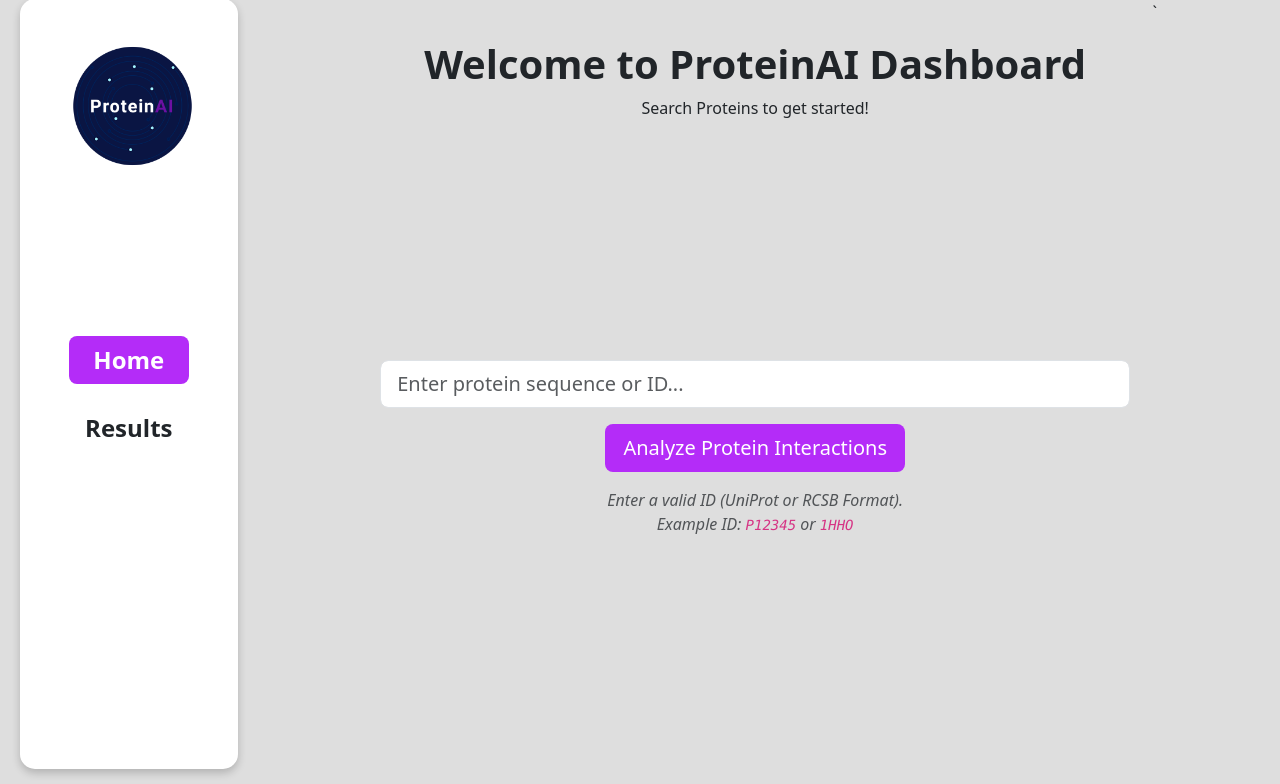
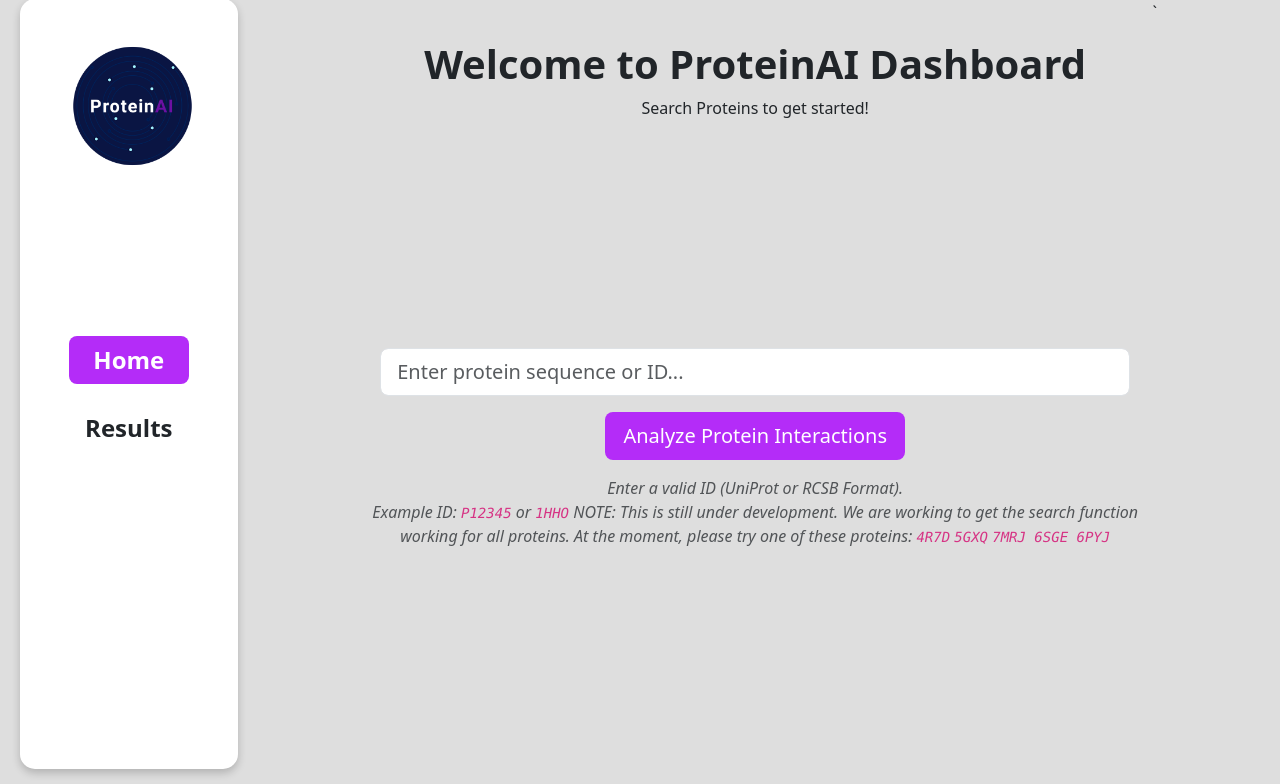
Before and after one commit to Oscar11800/Hacklytics2025, a Django app: template cogito/cogito/templates/base.html in a window 1280 px wide. Shown: the part 16-800 px from the top of the page. Run offline with Django 5.2, Linux system fonts and the light colour scheme; the template is opened without the code that fills it, so the values that code supplies are empty; some libraries are stand-ins or nearby versions.

Commit message:
website updates

```diff
--- a/cogito/cogito/templates/base.html
+++ b/cogito/cogito/templates/base.html
@@ -149,6 +149,12 @@
                     <p class="text-muted text-center" style="max-width: 800px; font-style: italic;">
                         Enter a valid ID (UniProt or RCSB Format).<br>
                         Example ID: <code>P12345</code> or <code>1HHO</code>
+                        NOTE: This is still under development. We are working to get the search function working for all proteins. At the moment, please try one of these proteins:
+                        <code>4R7D</code>
+                        <code>5GXQ</code>
+                        <code>7MRJ </code>
+                        <code>6SGE </code>
+                        <code>6PYJ</code>
                     </p>
                 </form>
             </div>
--- a/cogito/cogito/views.py
+++ b/cogito/cogito/views.py
@@ -27,7 +27,7 @@ def pdb_to_uniprot(pdb_id):
             "6SGE": "A0A4E0W6L3",
             "6PYJ": "A0A583ZBQ2"
         }
-        return d[pdb_id]
+        return d.get(pdb_id, "UNKNOWN")
     # url = f"https://data.rcsb.org/rest/v1/core/entry/{pdb_id}"
     # response = requests.get(url)
     #
--- a/cogito/protein/views.py
+++ b/cogito/protein/views.py
@@ -27,7 +27,7 @@ def pdb_to_uniprot(pdb_id):
         "6SGE" : "A0A4E0W6L3",
         "6PYJ" : "A0A583ZBQ2"
     }
-    return d[pdb_id]
+    return d.get(pdb_id, "UNKNOWN")
 
     # url = f"https://data.rcsb.org/rest/v1/core/entry/{pdb_id}"
     # response = requests.get(url)
```
